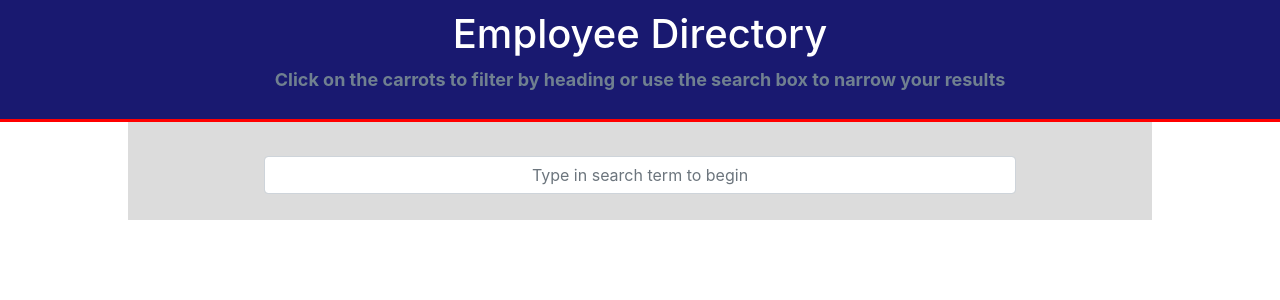
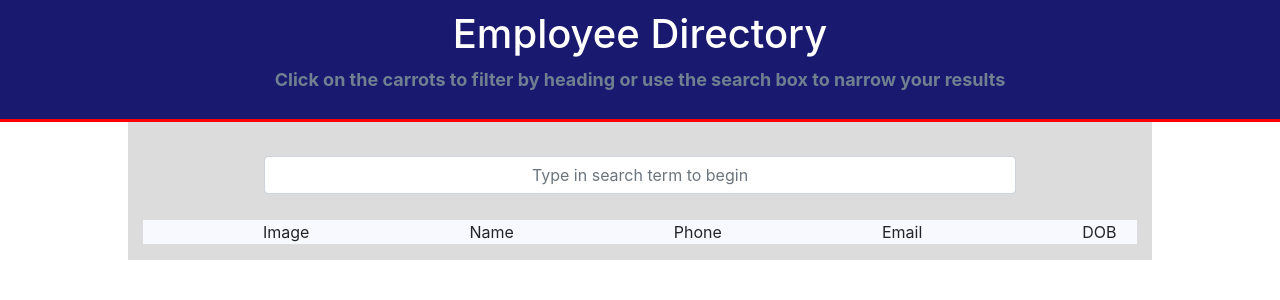
Before and after one commit to johndexteriv/employeedirectory, a React (Create React App) app in the folder employeedirectory/: page / in a window 1280 px wide. Shown: the top 300 px of the page. Built offline with nearby package versions, Linux system fonts and the light colour scheme.

Commit message:
playing with positioning of searchform container

```diff
--- a/employeedirectory/src/components/SearchForm/style.css
+++ b/employeedirectory/src/components/SearchForm/style.css
@@ -8,5 +8,6 @@ input {
 }
 .container-fluid {
 	display: block;
+	position: relative;
 	background-color: gainsboro;
 }
--- a/employeedirectory/src/components/SearchResults/index.js
+++ b/employeedirectory/src/components/SearchResults/index.js
@@ -0,0 +1,21 @@
+import React from "react";
+import "./style.css";
+
+const SearchResults = () => {
+	return (
+		<div>
+			<div className="search-header">
+				<ul>
+					<li>Image</li>
+					<li className="name">Name</li>
+					<li>Phone</li>
+					<li>Email</li>
+					<li>DOB</li>
+				</ul>
+			</div>
+			<ul className="list-group search-results"></ul>
+		</div>
+	);
+};
+
+export default SearchResults;
--- a/employeedirectory/src/components/SearchResults/style.css
+++ b/employeedirectory/src/components/SearchResults/style.css
@@ -0,0 +1,17 @@
+.search-header {
+	background-color: ghostwhite;
+}
+
+ul {
+	list-style-type: none;
+}
+
+li {
+	display: inline;
+	margin: auto;
+	padding: 80px;
+}
+
+.name:hover {
+	background-color: dimgray;
+}
--- a/employeedirectory/src/pages/SearchPage.js
+++ b/employeedirectory/src/pages/SearchPage.js
@@ -4,7 +4,7 @@ import React from "react";
 import Container from "../components/Container";
 import Header from "../components/Header";
 import SearchForm from "../components/SearchForm";
-// import SearchResults from "../components/SearchResults";
+import SearchResults from "../components/SearchResults";
 
 const SearchPage = () => {
 	return (
@@ -12,6 +12,7 @@ const SearchPage = () => {
 			<Header />
 			<Container style={{ minHeight: "95%", width: "80%" }}>
 				<SearchForm />
+				<SearchResults />
 			</Container>
 		</>
 	);
```
Also changed, not shown: 1 other file (tests, documents, lock files or other folders).
